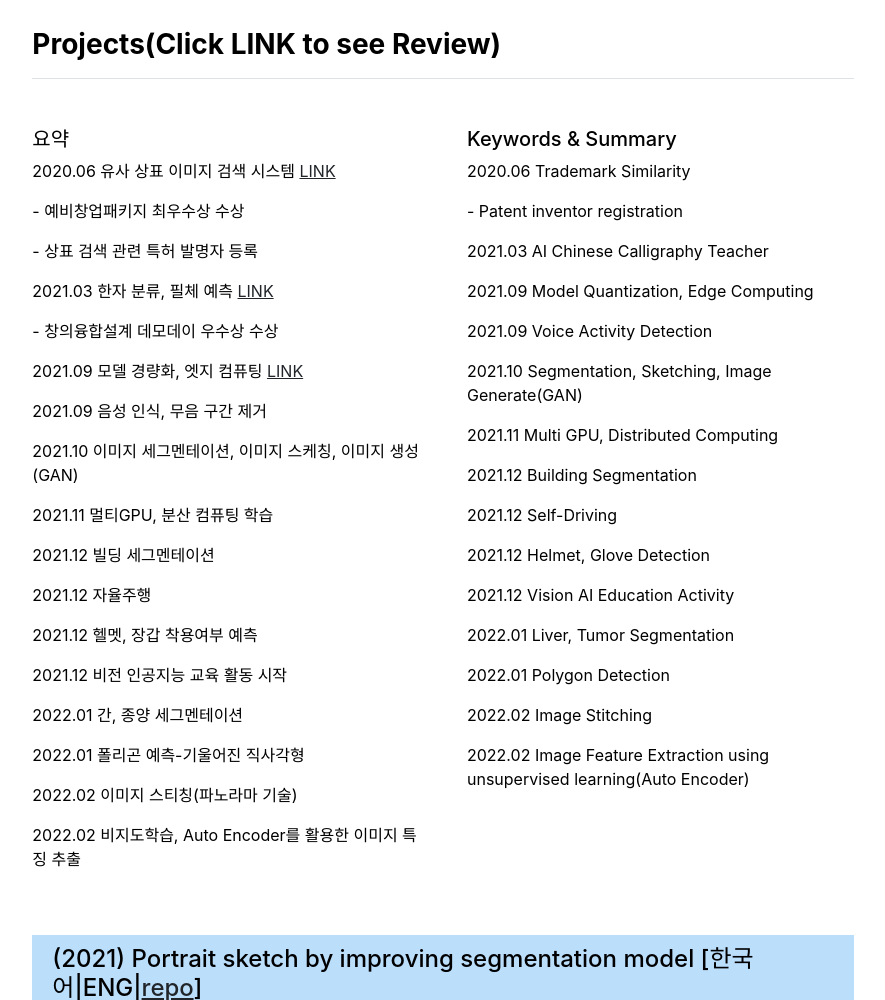
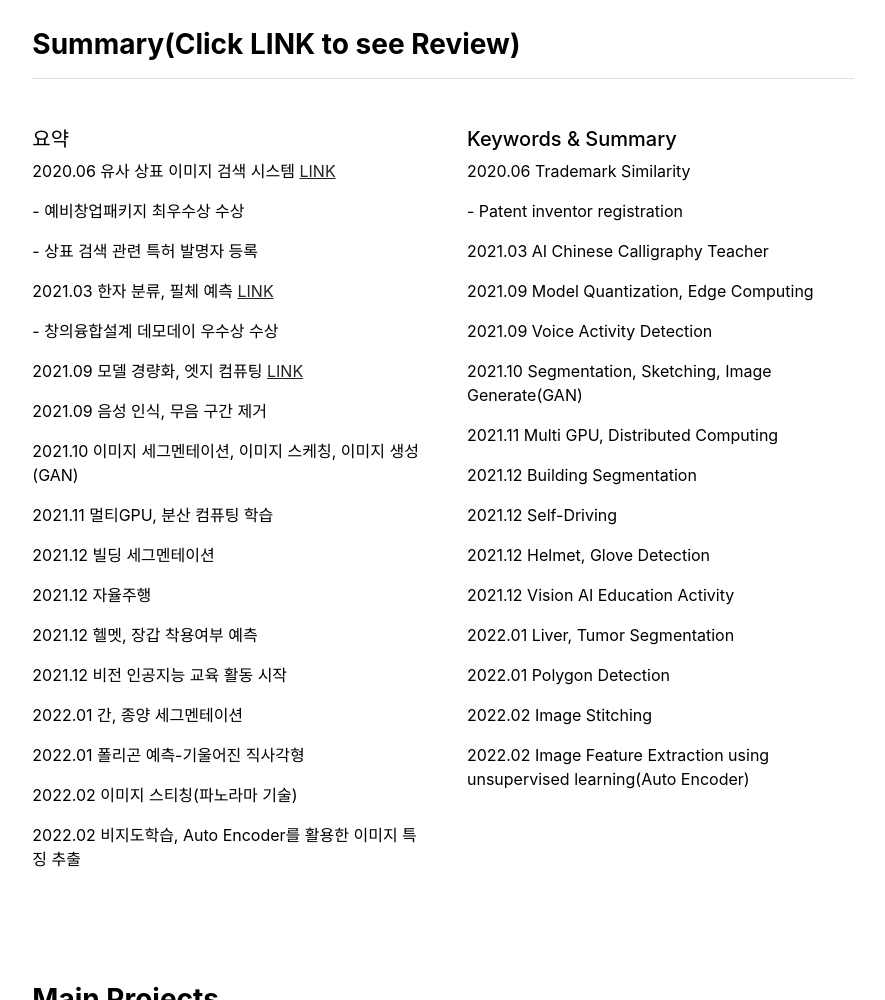
Before and after one commit to HyeongminMoon/HyeongminMoon.github.io, a Jekyll site: the page built from index.md, in a window 1280 px wide and 1400 px high, scrolled down 619 px. Shown: the part 233-1233 px from the top of the window, without its empty margins (197-1082 px from the left). Built offline with Jekyll 4.4.1, drawn with Linux system fonts in a browser that asks for light colours; grey boxes are pictures that could not be loaded.

Commit message:
Update publications.html

```diff
--- a/_includes/publications.html
+++ b/_includes/publications.html
@@ -9,7 +9,7 @@
 
 <div class="row g-5 mb-5">
   <div>
-    <h3 class="fw-bold border-bottom pb-3 mb-5">Projects(Click LINK to see Review)</h3>
+    <h3 class="fw-bold border-bottom pb-3 mb-5">Summary(Click LINK to see Review)</h3>
     {% if page.title == "Home" %}
 
     <div class="row g-5 mb-5">
@@ -52,10 +52,10 @@
         <p>2022.02 Image Feature Extraction using unsupervised learning(Auto Encoder)</p>
       </div>
     </div>
-      <h4 class="b" id="u2net_portrait_sketch">(2021) Portrait sketch by improving segmentation model [한국어|ENG|<a href="https://github.com/HyeongminMoon/U-2-Net_portrait_sketch">repo</a>]</h4>
   </div>
 </div>
-
+<h3 class="fw-bold border-bottom pb-3 mb-5">Main Projects</h3>
+<h4 class="b" id="u2net_portrait_sketch">(2021) Portrait sketch by improving segmentation model [한국어|ENG|<a href="https://github.com/HyeongminMoon/U-2-Net_portrait_sketch">repo</a>]</h4>
 <div class="row g-5 mb-5">
   <div class="col-md-6">
       <br></br>
```
